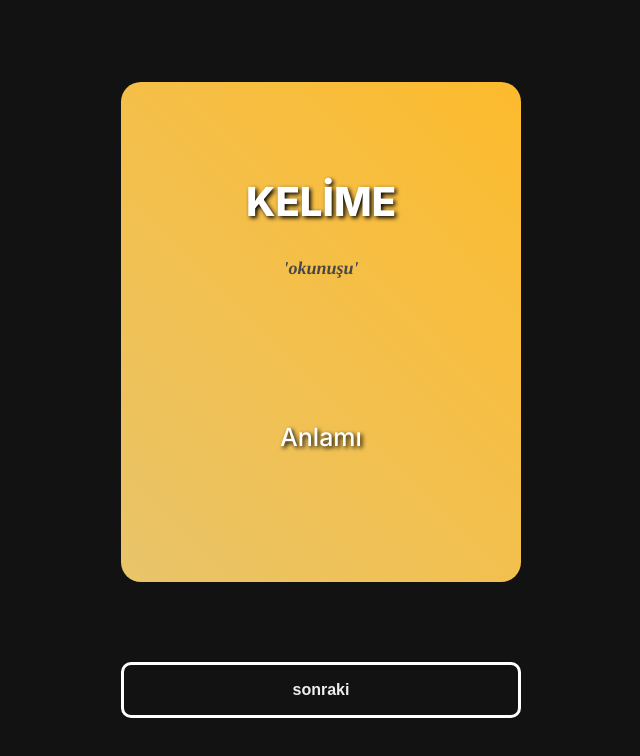
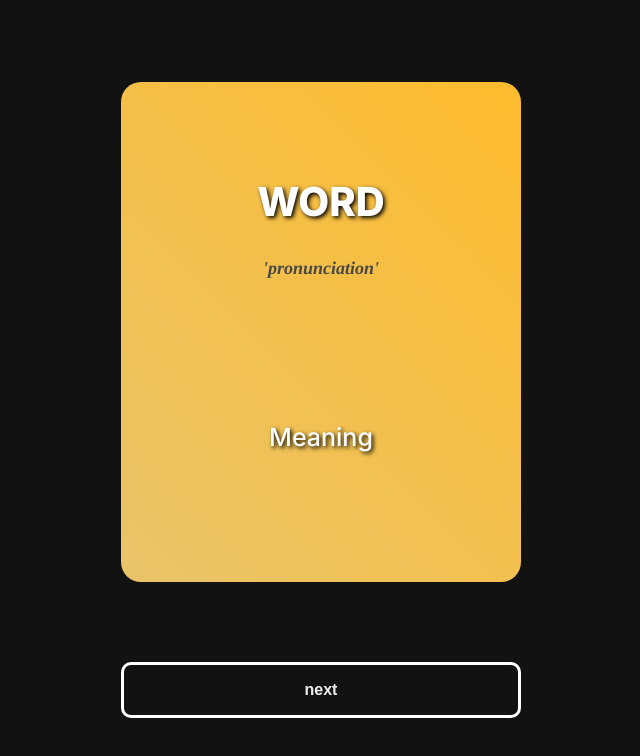
Before and after one commit to sefaelbir/langecko, a plain HTML site: page index.html in a window 1280 px wide. Shown: the whole page, without its empty margins (319-959 px from the left). Drawn offline with Linux system fonts and the light colour scheme.

Commit message:
converted to eng

```diff
--- a/index.html
+++ b/index.html
@@ -13,13 +13,13 @@
     <div id="loader"></div>
     <div class="animate-page" id="myDiv">
       <div class="card">
-        <h1 class="word" id="word">KELİME</h1>
-        <p class="pron">'okunuşu'</p>
-        <h4 class="mean">Anlamı</h4>
+        <h1 class="word" id="word">WORD</h1>
+        <p class="pron">'pronunciation'</p>
+        <h4 class="mean">Meaning</h4>
       </div>
-      <button class="generate-btn" id="generate-btn" accesskey="g">sonraki</button>
+      <button class="generate-btn" id="generate-btn" accesskey="g">next</button>
     </div>
-    <span class="sub">👆 kelimeleri görmek için tıklayın</span>
+    <span class="sub">👆 click to see words</span>
   </main>
   <script src="words.js"></script>
 </body>
```
